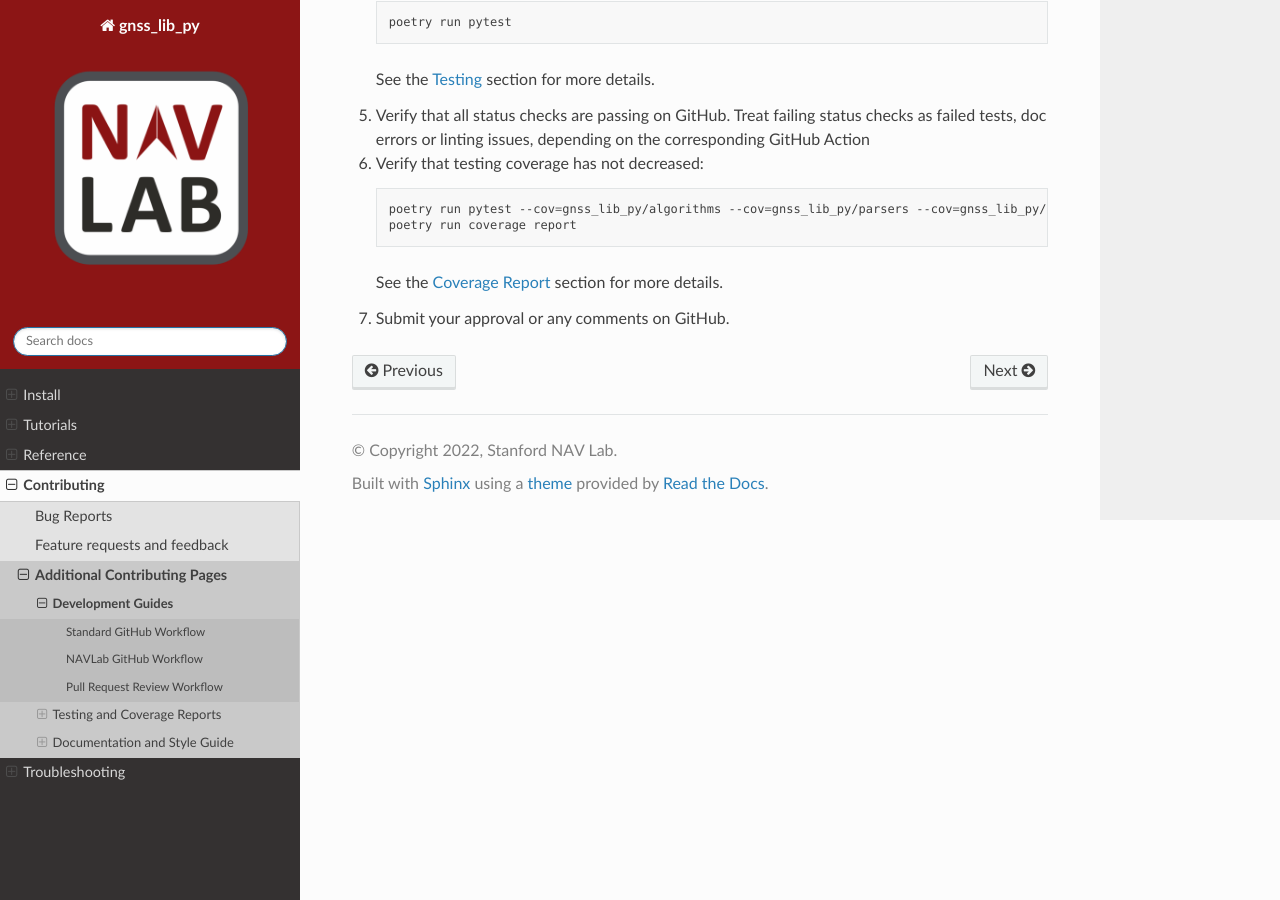
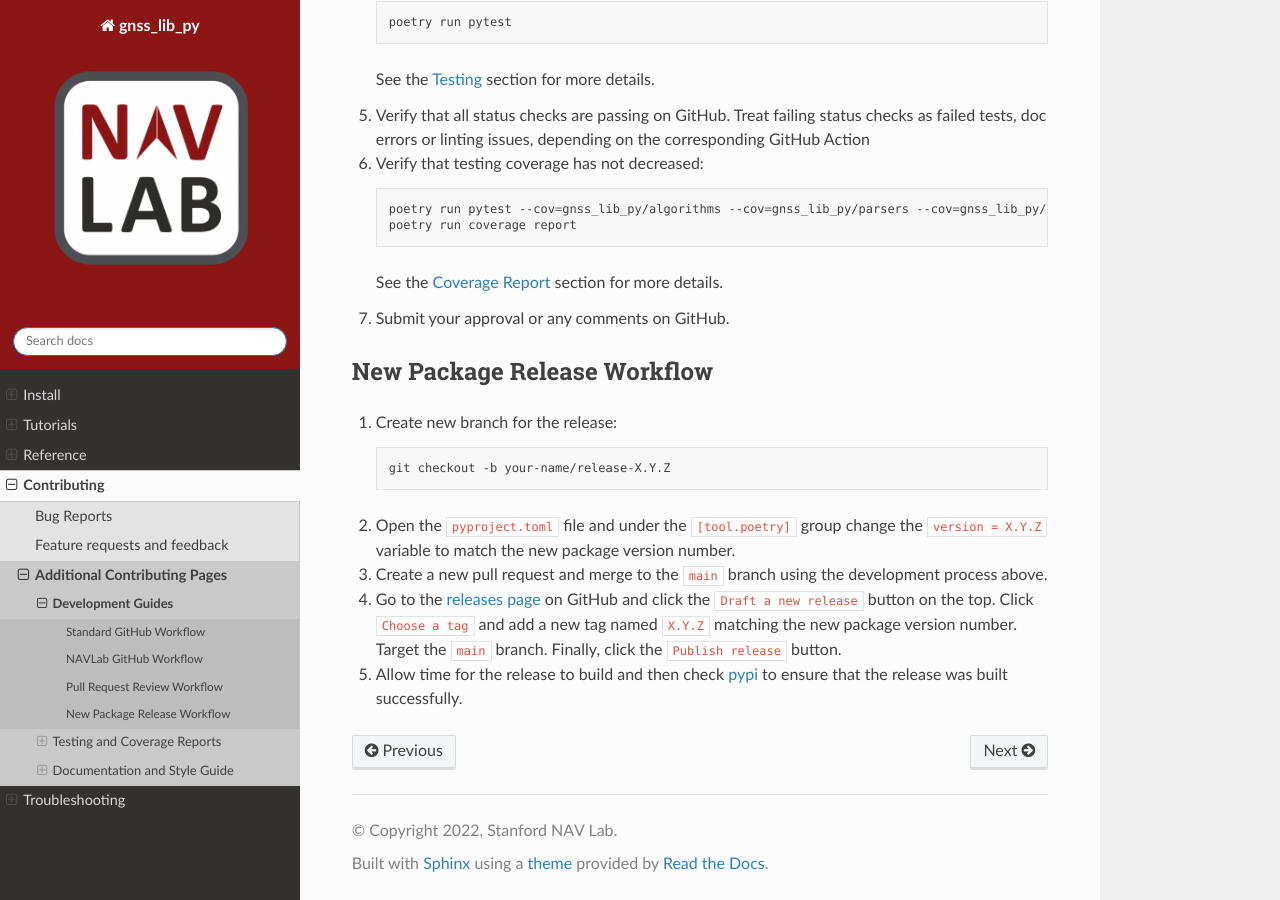
Before and after one commit to Stanford-NavLab/gnss_lib_py, a Sphinx documentation site: the page built from docs/source/contributing/development.rst, in a window 1280 px wide and 900 px high, scrolled down 3163 px. Built offline with Sphinx 7.4.7 and the Read the Docs theme 2.0.0, drawn with Linux system fonts in a browser that asks for light colours; pages that are not in the unit, such as notebooks, are missing from menus.

Commit message:
add package release workflow instructions

```diff
--- a/docs/source/contributing/development.rst
+++ b/docs/source/contributing/development.rst
@@ -204,3 +204,29 @@ Pull Request Review Workflow
    See the :ref:`Coverage Report<coverage>` section for more details.
 
 7. Submit your approval or any comments on GitHub.
+
+New Package Release Workflow
+--------------------
+
+1. Create new branch for the release:
+
+   .. code-block:: bash
+
+      git checkout -b your-name/release-X.Y.Z
+
+2. Open the ``pyproject.toml`` file and under the ``[tool.poetry]``
+   group change the ``version = X.Y.Z`` variable to match the new
+   package version number.
+
+3. Create a new pull request and merge to the ``main`` branch using the
+   development process above.
+
+4. Go to the `releases page <https://github.com/Stanford-NavLab/gnss_lib_py/releases>`__
+   on GitHub and click the ``Draft a new release`` button on the top.
+   Click ``Choose a tag`` and add a new tag named ``X.Y.Z`` matching the
+   new package version number. Target the ``main`` branch. Finally,
+   click the ``Publish release`` button.
+
+5. Allow time for the release to build and then check
+   `pypi <https://pypi.org/project/gnss-lib-py/>`__
+   to ensure that the release was built successfully.
--- a/pyproject.toml
+++ b/pyproject.toml
@@ -1,6 +1,6 @@
 [tool.poetry]
 name = "gnss-lib-py"
-version = "0.1.7"
+version = "0.1.8"
 description = "Modular Python tool for parsing, analyzing, and visualizing Global Navigation Satellite Systems (GNSS) data and state estimates"
 authors = ["Derek Knowles <dcknowles@stanford.edu>",
            "Ashwin Kanhere <akanhere@stanford.edu>",
```
